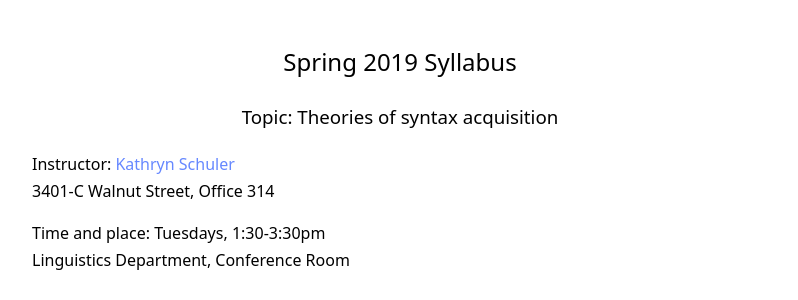
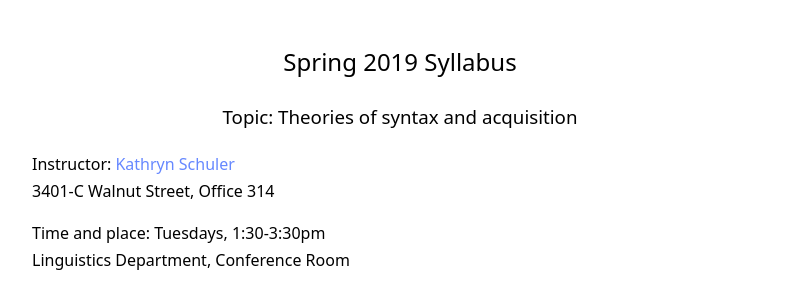
Before and after one commit to kschuler/ling001, a Jekyll site: the page built from index.md, in a window 1280 px wide and 900 px high. Shown: the part 161-461 px from the top of the window, without its empty margins (240-1038 px from the left). Built offline with Jekyll 4.4.1, drawn with Linux system fonts in a browser that asks for light colours.

Commit message:
Update index.md

```diff
--- a/index.md
+++ b/index.md
@@ -4,7 +4,7 @@ title: Spring 2019
 ---
 
 <h2 align="center">Spring 2019 Syllabus</h2>
-<h3 align="center">Topic: Theories of syntax acquisition</h3>
+<h3 align="center">Topic: Theories of syntax and acquisition</h3>
 
 **Instructor**: [Kathryn Schuler](http://www.kathrynschuler.com)
 3401-C Walnut Street, Office 314
```
